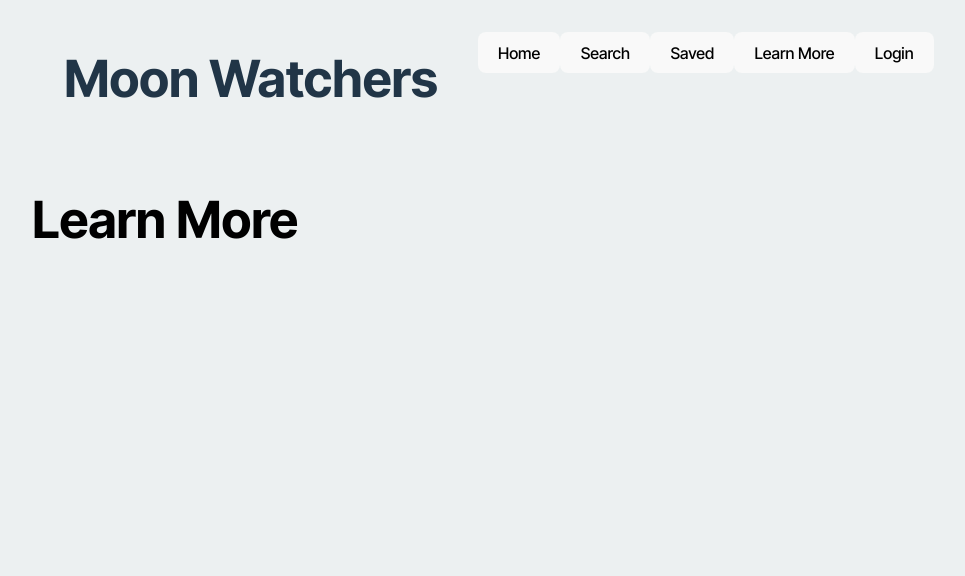
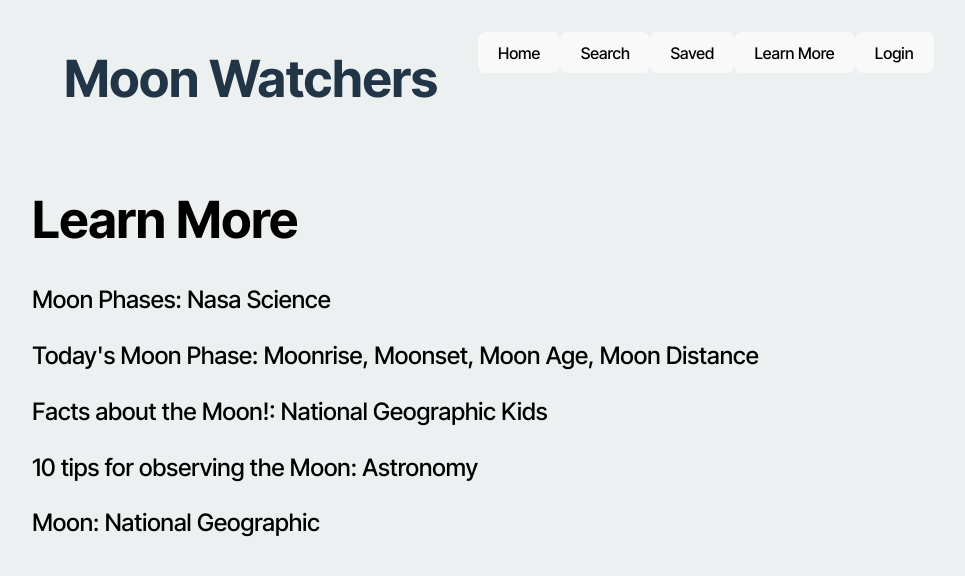
Before and after one commit to K-Lab-Code/Moon-Watchers, a React (Vite) app in the folder client/: page /learnMore in a window 1280 px wide. Shown: the top 576 px of the page, without its empty margins (141-1106 px from the left). Built offline with nearby package versions, Linux system fonts and the light colour scheme.

Commit message:
learn More

```diff
--- a/client/src/pages/LearnMore.tsx
+++ b/client/src/pages/LearnMore.tsx
@@ -4,7 +4,11 @@ const LearnMore = () => {
     return (
         <div>
         <h1>Learn More</h1>
-        {/* Add interesting info about the moon and links to site that users might be interested in */}
+        <h2><a href="https://science.nasa.gov/moon/moon-phases/">Moon Phases: Nasa Science</a></h2>
+        <h2><a href="https://www.mooninfo.org/">Today's Moon Phase: Moonrise, Moonset, Moon Age, Moon Distance</a></h2>
+        <h2><a href="https://www.natgeokids.com/uk/discover/science/space/facts-about-the-moon/">Facts about the Moon!: National Geographic Kids</a></h2>
+        <h2><a href="https://www.astronomy.com/observing/10-tips-for-observing-the-moon/">10 tips for observing the Moon: Astronomy</a></h2>
+        <h2><a href="https://education.nationalgeographic.org/resource/moon/">Moon: National Geographic</a></h2>
         </div>
     )
     };
```
Also changed, not shown: 1 other file (tests, documents, lock files or other folders).
